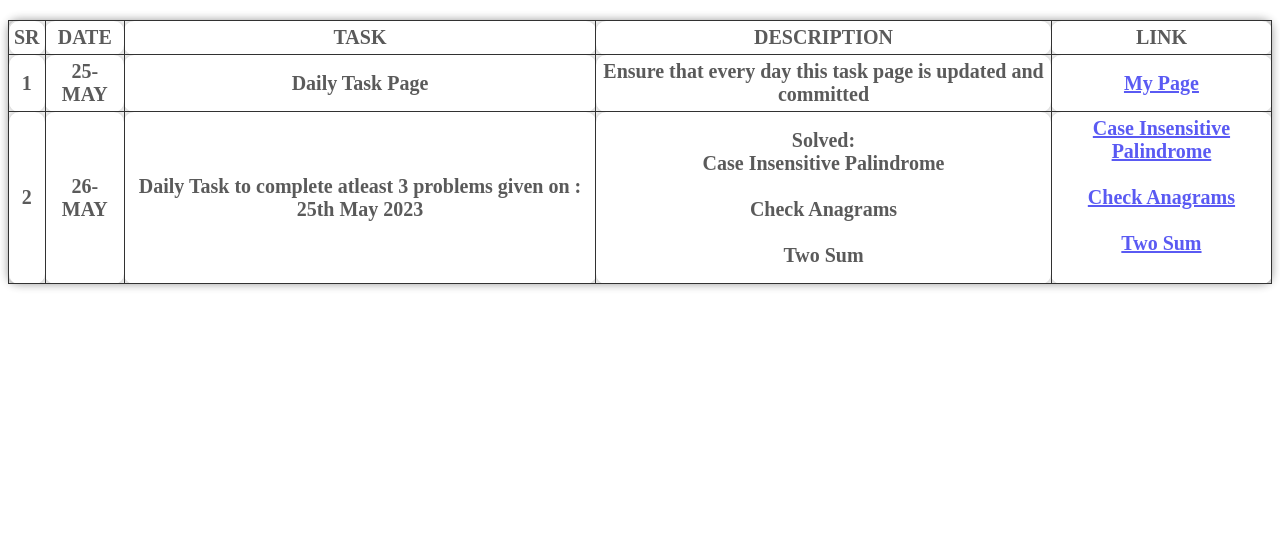
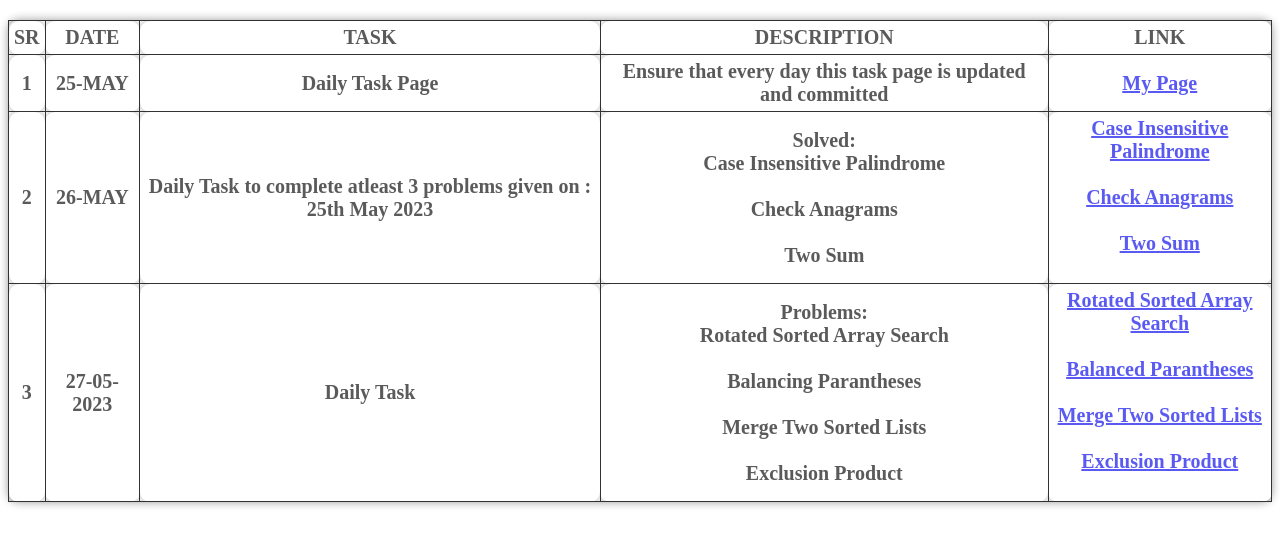
Before and after one commit to JayanthkumarAllamsetty/github.io, a plain HTML site: page index.html in a window 1280 px wide. Drawn offline with Linux system fonts and the light colour scheme.

Commit message:
Daily Task 3 Update

```diff
--- a/index.html
+++ b/index.html
@@ -41,6 +41,23 @@
                     <a href="https://github.com/JayanthkumarAllamsetty/github.io/blob/main/25th%20Problems%20Solved/TwoSum.cpp">Two Sum</a><br><br>
                 </td>
             </tr>
+            <tr>
+                <td>3</td>
+                <td>27-05-2023</td>
+                <td>Daily Task</td>
+                <td>Problems:
+                    <br>Rotated Sorted Array Search<br>
+                    <br>Balancing Parantheses<br>
+                    <br>Merge Two Sorted Lists<br>
+                    <br>Exclusion Product<br>
+                </td>
+                <td>
+                    <a href="https://mentorpick.com/code?cid=1ff23360-aee2-4cac-b120-9e1f9df192b6&cslug=klu-y20-elite-cohort-1&pid=5d04d5c8-d28f-41ef-a241-bb8863ef4f1e&pslug=bz-rotated-array-sorted-search&courseId=707da31b-c631-42e7-b3fc-61b8e33cc62a&sectionId=undefined">Rotated Sorted Array Search</a><br><br>
+                    <a href="https://mentorpick.com/code?cid=1ff23360-aee2-4cac-b120-9e1f9df192b6&cslug=klu-y20-elite-cohort-1&pid=41049721-7f57-4a25-9eb3-c8117240b91d&pslug=bz-balancing-parantheses&courseId=707da31b-c631-42e7-b3fc-61b8e33cc62a&sectionId=undefined">Balanced Parantheses</a><br><br>
+                    <a href="https://mentorpick.com/code?cid=1ff23360-aee2-4cac-b120-9e1f9df192b6&cslug=klu-y20-elite-cohort-1&pid=a8bd1ec8-f65c-4936-9798-9d1386998a35&pslug=mergeTwoSortedLists&courseId=707da31b-c631-42e7-b3fc-61b8e33cc62a&sectionId=undefined">Merge Two Sorted Lists</a><br><br>
+                    <a href="https://mentorpick.com/code?cid=1ff23360-aee2-4cac-b120-9e1f9df192b6&cslug=klu-y20-elite-cohort-1&pid=95cf78d0-7ecc-4b61-a06e-57b6169b4fd0&pslug=bz-exclusion-product&courseId=707da31b-c631-42e7-b3fc-61b8e33cc62a&sectionId=undefined">Exclusion Product</a><br><br>
+                </td>
+            </tr>
         </tbody>
     </table>
 
```
